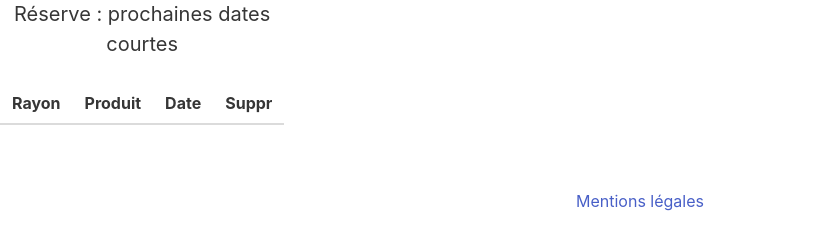
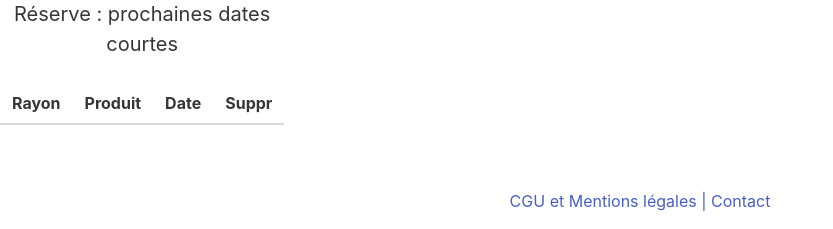
Before and after one commit to parmentlovski/dates-courtes, a Symfony app: template templates/home/index.html.twig in a window 1280 px wide. Shown: the part 896-1125 px from the top of the page, without its empty margins (0-833 px from the left). Run offline with Twig, Linux system fonts and the light colour scheme; the template is opened without the code that fills it, so the values that code supplies are empty; some libraries are stand-ins or nearby versions.

Commit message:
Ajout du lien vers formulaire de contact

```diff
--- a/templates/partials/footer.html.twig
+++ b/templates/partials/footer.html.twig
@@ -1,3 +1,4 @@
 <footer class="has-text-centered mt-3 pt-4 pb-4">
-<a href="{{path('app_mentions')}}">Mentions légales</a>
+<a href="{{path('app_mentions')}}">CGU et Mentions légales |</a>
+<a href="#">Contact</a>
 </footer>
```
